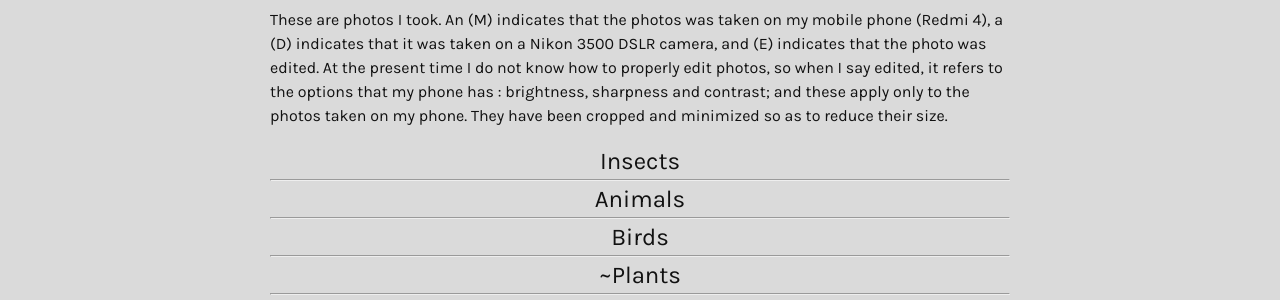
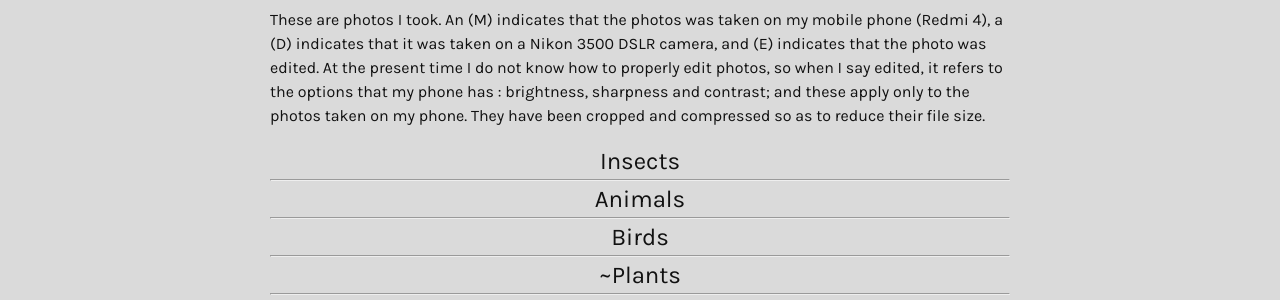
Before and after one commit to shrivathsap/shrivathsap.github.io, a Jekyll site: the page built from photos.html, in a window 1280 px wide. Shown: the part 156-456 px from the top of the page. Built offline with Jekyll 4.4.1, drawn with Linux system fonts in a browser that asks for light colours.

Commit message:
minimised -> compressed

```diff
--- a/photos.html
+++ b/photos.html
@@ -15,7 +15,7 @@ title: Some photos
 		<p>These are photos I took. An (M) indicates that the photos was taken on my mobile phone (Redmi 4), a (D) indicates
 		that it was taken on a Nikon 3500 DSLR camera, and (E) indicates that the photo was edited. At the present time
 		I do not know how to properly edit photos, so when I say edited, it refers to the options that my phone has : brightness,
-		sharpness and contrast; and these apply only to the photos taken on my phone. They have been cropped and minimized so as to reduce their size.</p>
+		sharpness and contrast; and these apply only to the photos taken on my phone. They have been cropped and compressed so as to reduce their file size.</p>
 		<div class="photo_header" onclick = "image_handler('insects')">
 			<span>Insects</span>
 			<hr>
```
